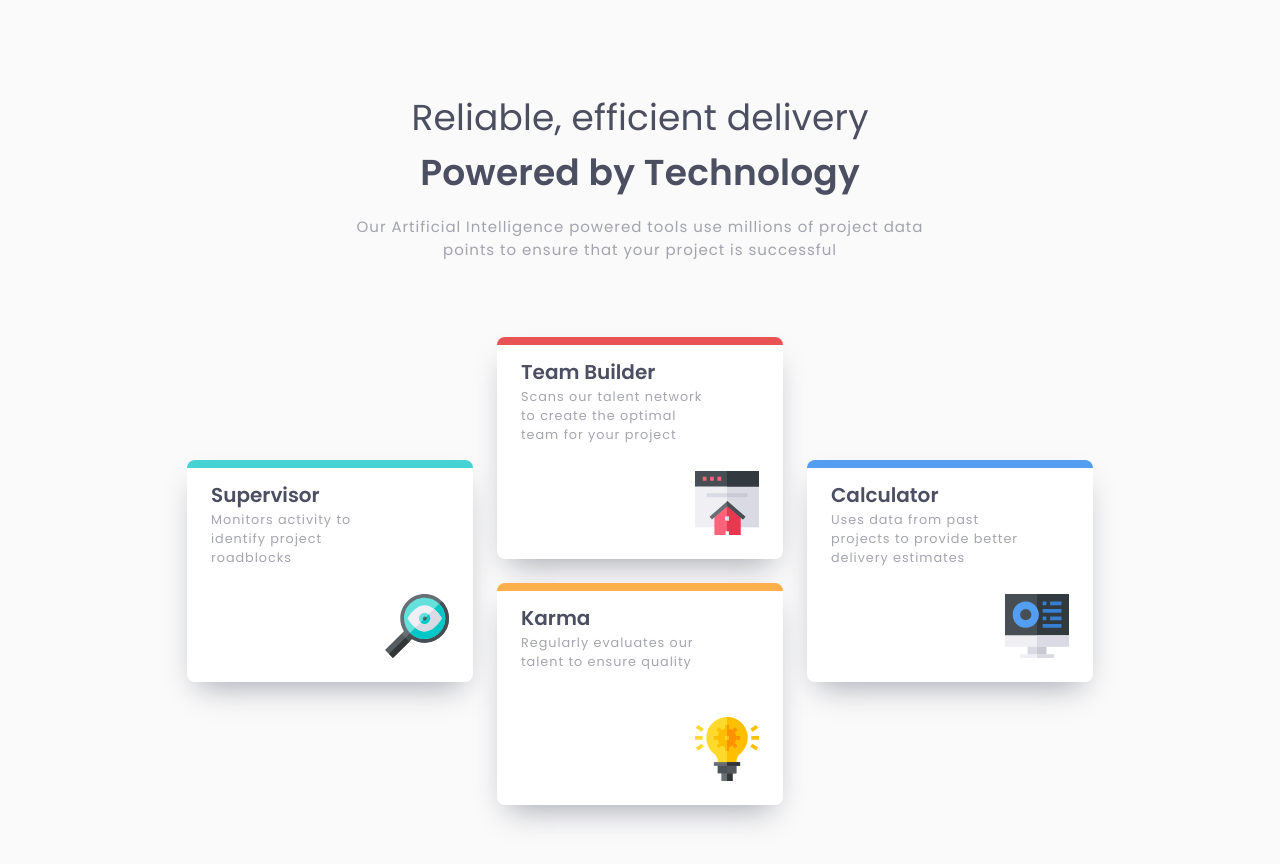
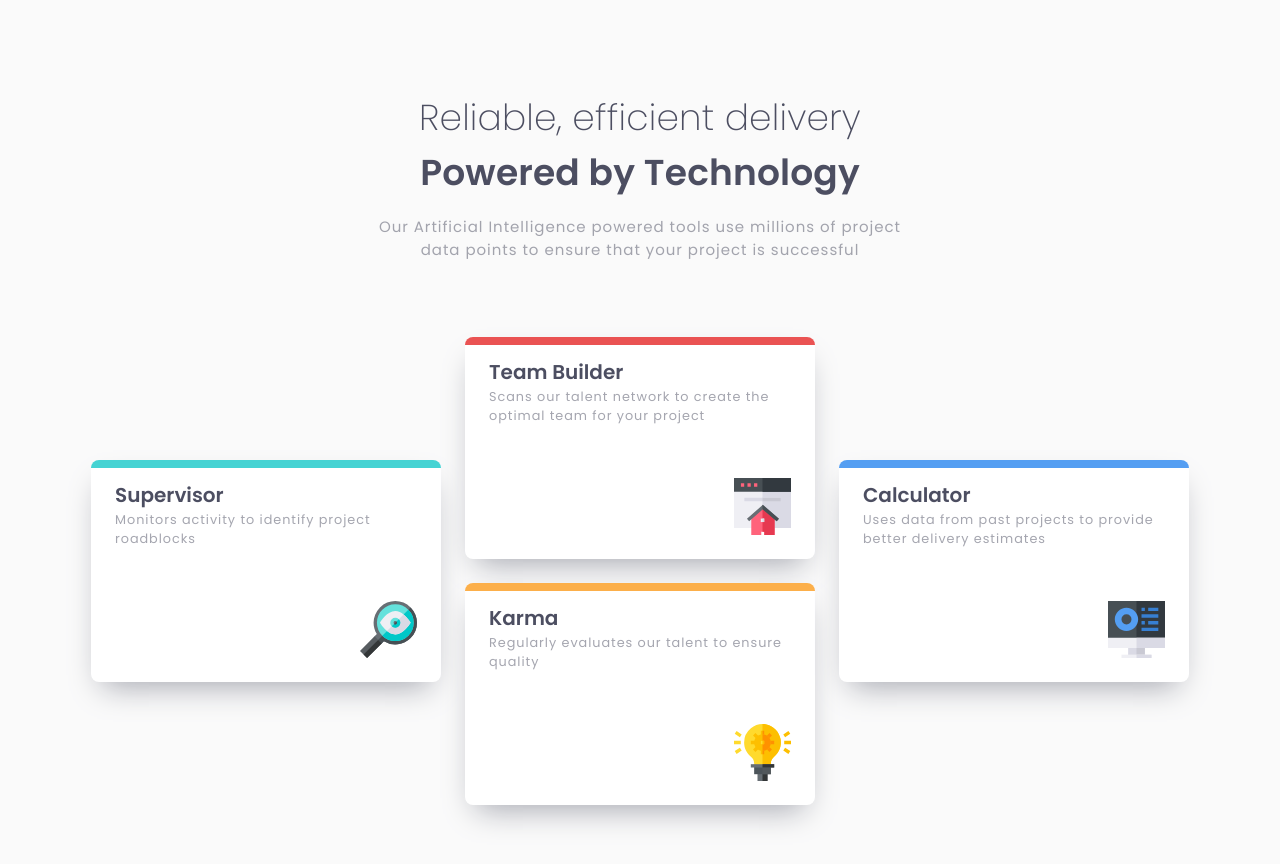
Before and after one commit to FacundoDLR/four-card-feature-section, a plain HTML site: page index.html in a window 1280 px wide. Drawn offline with Linux system fonts and the light colour scheme.

Commit message:
fix: fixed CSS and HTML code

```diff
--- a/index.css
+++ b/index.css
@@ -63,7 +63,7 @@ body {
 
 .title {
   font-size: var(--font-size-heading);
-  font-weight: var(--font-weight-regular);
+  font-weight: var(--font-weight-light);
   letter-spacing: var(--letter-spacing-normal);
 }
 
@@ -95,7 +95,8 @@ body {
 }
 
 main {
-  min-width: 22rem;
+  width: 100%;
+  max-width: 475px;
   padding: 5.625rem 2rem 4.875rem;
 }
 
@@ -107,10 +108,11 @@ h2 {
 .container {
   display: grid;
   gap: var(--spacing300);
+  justify-content: center;
 
   & .card {
     position: relative;
-    width: 100%;
+    max-width: 21.875rem;
     min-height: 13.875rem;
     border-radius: var(--spacing100);
     background-color: white;
@@ -144,13 +146,10 @@ h2 {
     background-color: var(--Blue);
   }
 
-  & .card__summary {
-    padding-inline-end: 3rem;
-  }
-
-  & .card__imgContainer {
-    display: flex;
-    flex-direction: row-reverse;
+  & img {
+    align-self: end;
+    width: 57px;
+    height: 57px;
   }
 }
 
@@ -165,28 +164,50 @@ h2 {
 }
 
 /* =========== RESPONSIVE CSS =========== */
+@media (50rem <= width < 60rem){
+  .container {
+    grid-template-columns: repeat(2, 350px);
+        grid-template-rows: repeat(2, 1fr);
+        grid-template-areas:
+        'supervisor team'
+        'karma calculator';
+        place-content: center;
+        align-items: center;
+
+        & .card:nth-child(1){
+            grid-area: supervisor;
+        };
+        & .card:nth-child(2){
+                grid-area: team;
+        }
+        & .card:nth-child(3){
+            grid-area: karma;
+        }
+        & .card:nth-child(4){
+            grid-area: calculator;
+        }
+  }
+}
 @media (60rem <= width) {
     .title {
         font-size: 2.25rem;
     }
-    .hgroup {
-        display: flex;
-        flex-direction: column;
-        align-items: center;
-
-        & p {
-            width: 65ch;
-        }
+    main {
+      max-width: 1280px;
+    }
+    header {
+        max-width: 540px;
+        margin: 0 auto;
     }
 
     .container {
-        grid-template-columns: repeat(8, 1fr);
-        grid-template-rows: repeat(4, 1fr);
+        grid-template-columns: repeat(3, 350px);
+        grid-template-rows: repeat(2, 1fr);
         grid-template-areas:
-        '. . . team team . . .'
-        '. supervisor supervisor team team calculator calculator .'
-        '. supervisor supervisor karma karma calculator calculator .'
-        '. . . karma karma . . .';
+        'supervisor team calculator'
+        'supervisor karma calculator';
+        place-content: center;
+        align-items: center;
 
         & .card:nth-child(1){
             grid-area: supervisor;
--- a/index.html
+++ b/index.html
@@ -31,7 +31,7 @@
 
 <body>
   <main>
-    <div class="hgroup">
+    <header class="hgroup">
       <h1 class="title">Reliable, efficient delivery</h1>
       <h2 class="title title-bold">Powered by Technology</h2>
 
@@ -39,7 +39,7 @@
         Our Artificial Intelligence powered tools use millions of project data points to ensure that your project is
         successful
       </p>
-    </div>
+    </header>
 
     <div class="container">
       <div class="card">
@@ -48,9 +48,9 @@
           <p class="card-description">Monitors activity to identify project roadblocks</p>
         </div>
 
-        <div class="card__imgContainer">
+
           <img src="./images/icon-supervisor.svg" alt="supervisor icon">
-        </div>
+
       </div>
 
       <div class="card">
@@ -59,9 +59,9 @@
           <p class="card-description">Scans our talent network to create the optimal team for your project</p>
         </div>
 
-        <div class="card__imgContainer">
+
           <img src="./images/icon-team-builder.svg" alt="team builder icon">
-        </div>
+
       </div>
 
       <div class="card">
@@ -70,9 +70,9 @@
           <p class="card-description">Regularly evaluates our talent to ensure quality</p>
         </div>
 
-        <div class="card__imgContainer">
+
           <img src="./images/icon-karma.svg" alt="karma icon">
-        </div>
+
       </div>
 
       <div class="card">
@@ -81,9 +81,9 @@
           <p class="card-description">Uses data from past projects to provide better delivery estimates</p>
         </div>
 
-        <div class="card__imgContainer">
+
           <img src="./images/icon-calculator.svg" alt="calculator icon">
-        </div>
+
       </div>
     </div>
   </main>
```
